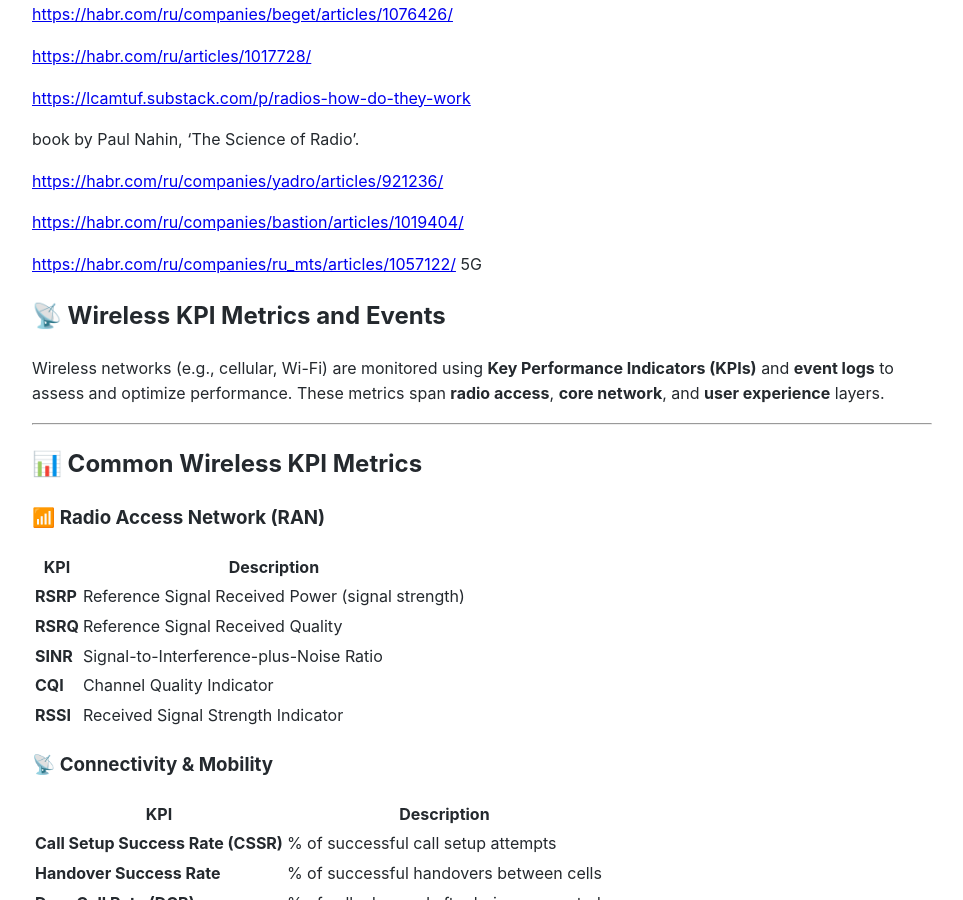
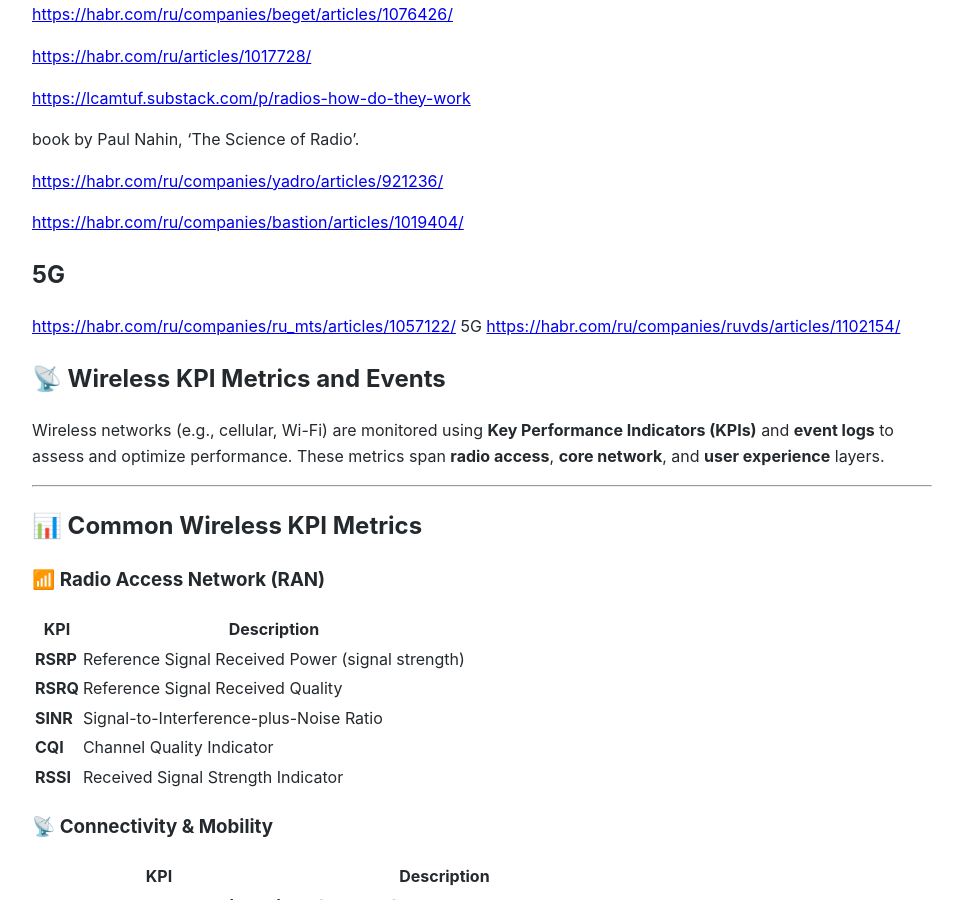
Before and after one commit to Michael-Lubinsky/michael-lubinsky.github.com, a Jekyll site: the page built from linux/wifi.md, in a window 1280 px wide and 900 px high, scrolled down 1637 px. Shown: the whole window, without its empty margins (158-1121 px from the left). Built offline with Jekyll 4.4.1, drawn with Linux system fonts in a browser that asks for light colours; our own code applies the rules of GitHub Pages for plain Markdown files.

Commit message:
Update wifi.md

```diff
--- a/linux/wifi.md
+++ b/linux/wifi.md
@@ -16,8 +16,10 @@ book   by Paul Nahin, 'The Science of Radio'.
 
 <https://habr.com/ru/companies/bastion/articles/1019404/>
 
+## 5G
 
 <https://habr.com/ru/companies/ru_mts/articles/1057122/> 5G
+<https://habr.com/ru/companies/ruvds/articles/1102154/>
 
 ## 📡 Wireless KPI Metrics and Events
 
```
